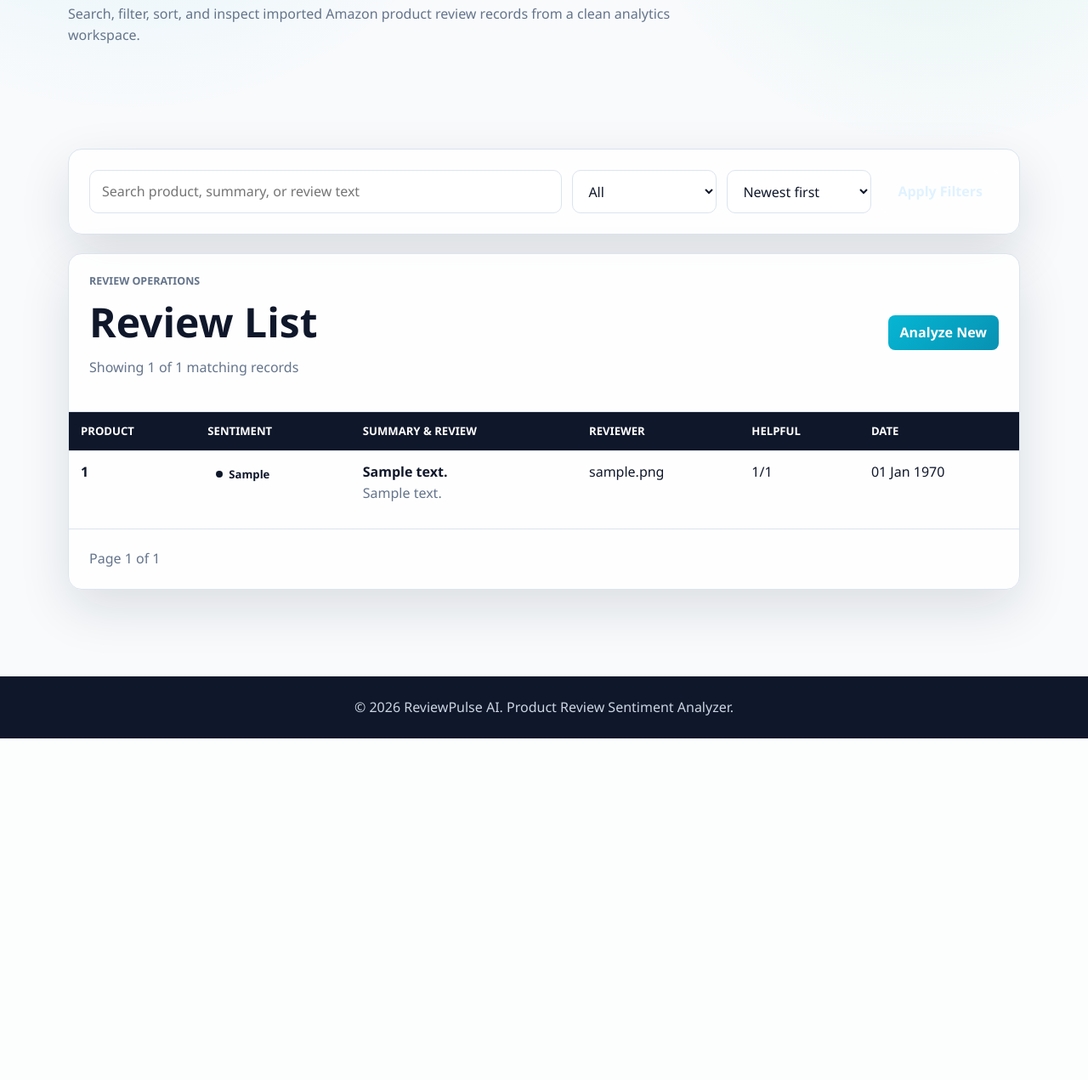
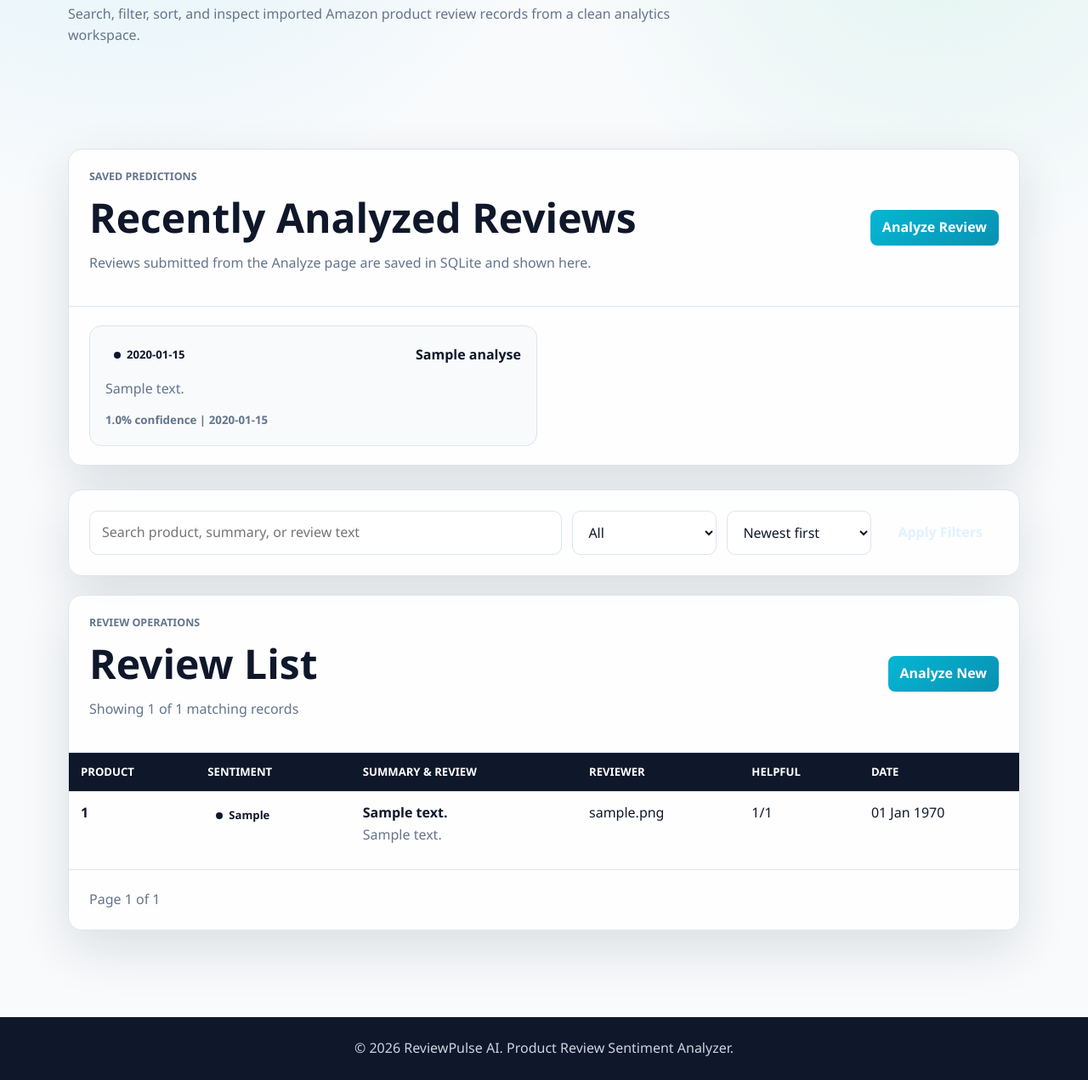
Before and after one commit to GouseMohid/Gouse-Innolift-projects, a Flask app: page /reviews in a window 1280 px wide. Shown: the part 430-1701 px from the top of the page at 85% size. Before the commit the page ends 1299 px from the top, so only its background shows below. Run offline with Flask 3, Linux system fonts and the light colour scheme; tables that the repository leaves empty hold one stand-in row (values such as "Sample post").

Commit message:
Show saved analyzer reviews on reviews page

```diff
--- a/day 13/app.py
+++ b/day 13/app.py
@@ -320,10 +320,19 @@ def reviews():
         page = min(page, total_pages)
         offset = (page - 1) * per_page
         rows = conn.execute(query, [*params, per_page, offset]).fetchall()
+        analyzed_reviews = conn.execute(
+            """
+            SELECT product_name, review_text, predicted_sentiment, confidence, created_at
+            FROM analyses
+            ORDER BY id DESC
+            LIMIT 10
+            """
+        ).fetchall()
 
     return render_template(
         "reviews.html",
         reviews=rows,
+        analyzed_reviews=analyzed_reviews,
         sentiment=sentiment,
         search=search,
         sort=sort,
--- a/day 13/static/css/style.css
+++ b/day 13/static/css/style.css
@@ -609,6 +609,46 @@ textarea {
     overflow: hidden;
 }
 
+.analyzed-card {
+    margin-bottom: 28px;
+}
+
+.analysis-history {
+    display: grid;
+    grid-template-columns: repeat(2, 1fr);
+    gap: 16px;
+    padding: 22px 24px;
+}
+
+.analysis-history-card {
+    border: 1px solid var(--line);
+    border-radius: 14px;
+    padding: 18px;
+    background: #f8fafc;
+}
+
+.analysis-history-card div {
+    display: flex;
+    align-items: center;
+    justify-content: space-between;
+    gap: 12px;
+    margin-bottom: 12px;
+}
+
+.analysis-history-card p {
+    display: -webkit-box;
+    overflow: hidden;
+    margin-bottom: 10px;
+    color: var(--muted);
+    -webkit-box-orient: vertical;
+    -webkit-line-clamp: 2;
+}
+
+.analysis-history-card small {
+    color: var(--muted);
+    font-weight: 800;
+}
+
 .table-header,
 .pagination-bar {
     display: flex;
@@ -783,6 +823,7 @@ tbody tr:hover {
     .preview-grid,
     .stats-grid,
     .feature-grid,
+    .analysis-history,
     .filter-bar {
         grid-template-columns: 1fr;
     }
--- a/day 13/templates/reviews.html
+++ b/day 13/templates/reviews.html
@@ -9,6 +9,31 @@
 </section>
 
 <section class="section dataset-shell">
+    <div class="table-card analyzed-card">
+        <div class="table-header">
+            <div>
+                <p class="eyebrow">Saved Predictions</p>
+                <h2>Recently Analyzed Reviews</h2>
+                <p>Reviews submitted from the Analyze page are saved in SQLite and shown here.</p>
+            </div>
+            <a class="btn primary small" href="{{ url_for('analyze') }}">Analyze Review</a>
+        </div>
+        <div class="analysis-history">
+            {% for item in analyzed_reviews %}
+            <article class="analysis-history-card">
+                <div>
+                    <span class="pill {{ item.predicted_sentiment|lower }}"><i></i>{{ item.predicted_sentiment }}</span>
+                    <strong>{{ item.product_name or "Untitled product" }}</strong>
+                </div>
+                <p>{{ item.review_text }}</p>
+                <small>{{ item.confidence }}% confidence | {{ item.created_at }}</small>
+            </article>
+            {% else %}
+            <p class="empty-state">No analyzed reviews saved yet. Submit one from the Analyze page.</p>
+            {% endfor %}
+        </div>
+    </div>
+
     <form class="filter-bar enterprise-filter" action="{{ url_for('reviews') }}" method="get">
         <input type="search" name="search" placeholder="Search product, summary, or review text" value="{{ search }}">
         <select name="sentiment">
```
